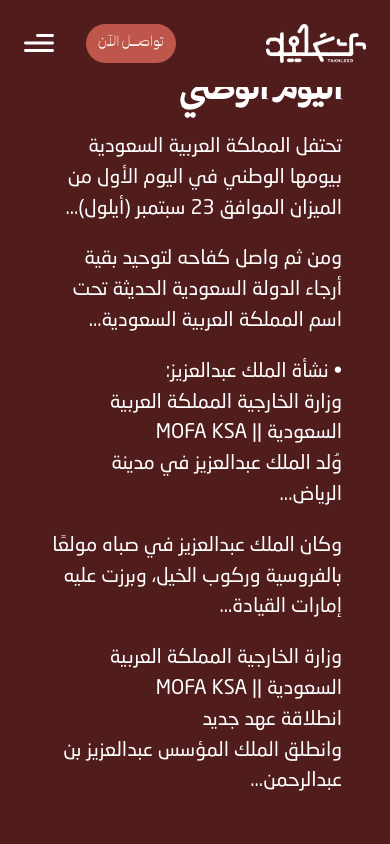
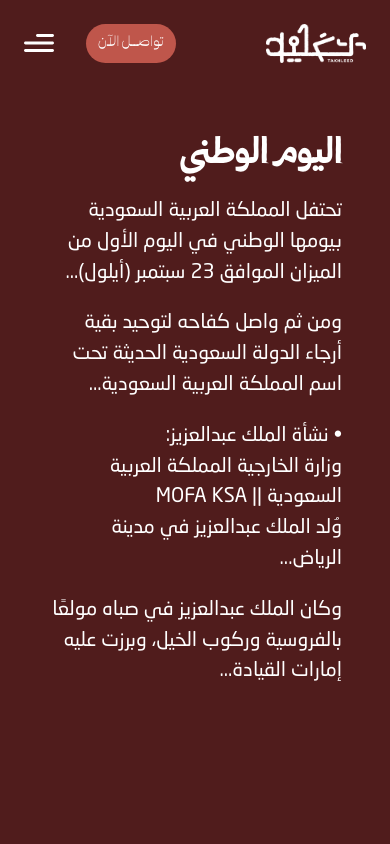
Before and after one commit to amineelakkermi/takhleed, a Next.js app in the folder takhleed/: page /blogs in a window 390 px wide. Shown: the top 844 px of the page. Built offline with nearby package versions, Linux system fonts and the light colour scheme.

Commit message:
mise a jour

```diff
--- a/takhleed/src/components/blogsHero.jsx
+++ b/takhleed/src/components/blogsHero.jsx
@@ -68,7 +68,7 @@ export default function BlogsHero() {
   }, []);
 
   return (
-    <section className={`w-full min-h-[100vh] bg-brown1 py-6 md:py-8 overflow-hidden`}>
+    <section className={`w-full min-h-[100vh] bg-brown1 py-6 md:py-8 overflow-hidden mt-16 md:mt-0`}>
       <div className={`lg:px-48 px-6 lg:py-12 py-6 ${styles.marginX} ${styles.marginY} w-full flex flex-col gap-5`}>
 
         <h2 ref={titleRef} className="text-white text-4xl font-bold font-handicrafts">
```
